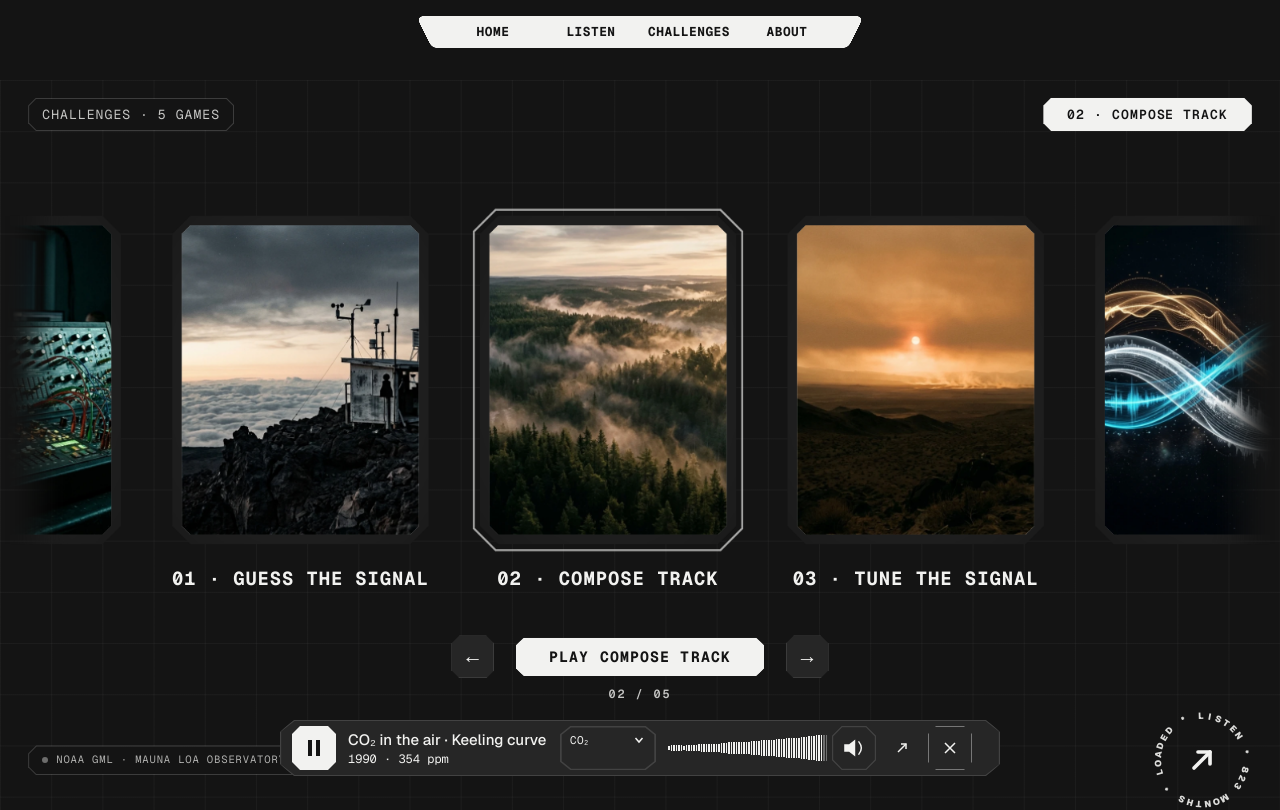
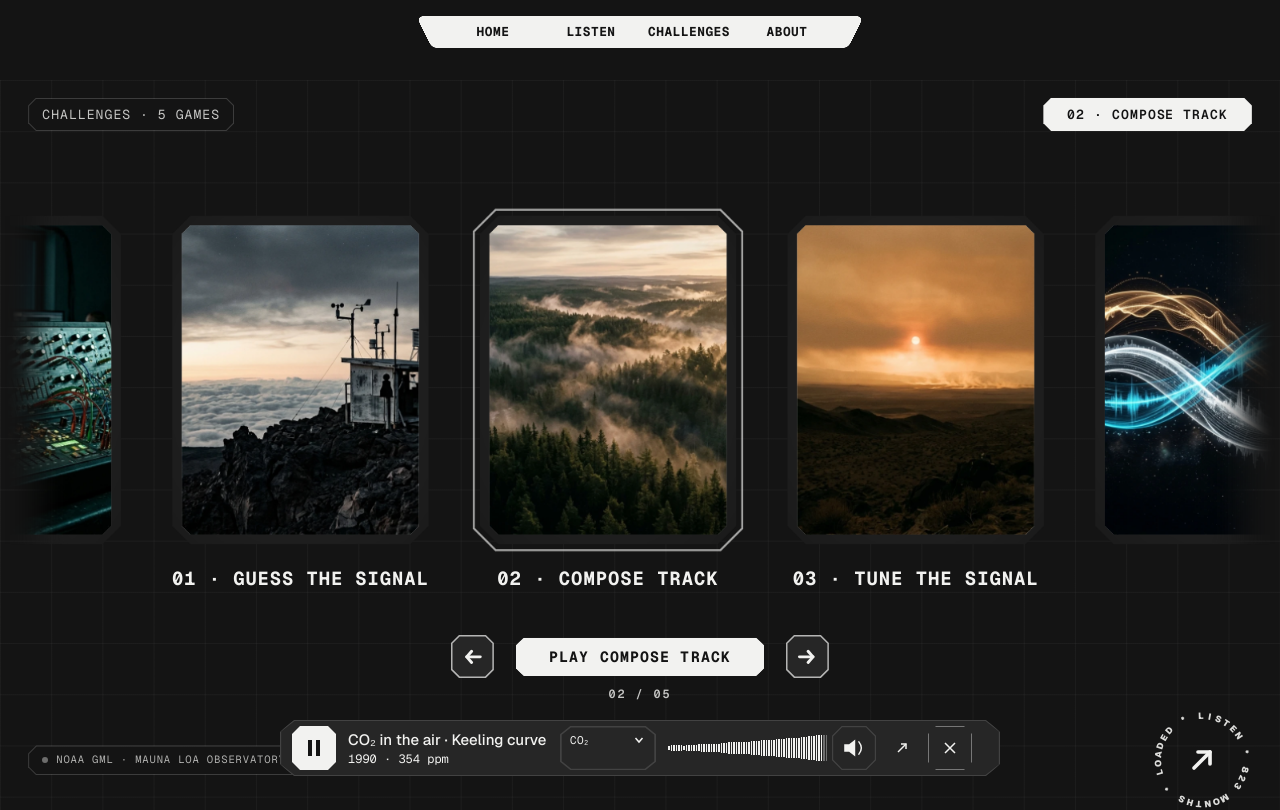
Before and after one commit to acheronx0577/Earth-Juke-Box-Sonifysphere, a Next.js app: page /story in a window 1280 px wide. Shown: the top 810 px of the page. Built offline with nearby package versions, Linux system fonts and the light colour scheme; no server answers.

Commit message:
Redraw the carousel arrow buttons as even octagons.
Replace the stretched chamfer graphic with a stroked octagon whose outline stays the same weight on the cut corners, and enlarge the arrows to about half the button.

Co-authored-by: AcheronX. <richardhuynh53@gmail.com>

```diff
--- a/src/app/story-chapters.css
+++ b/src/app/story-chapters.css
@@ -70,9 +70,10 @@
 .story-btn-glyph {
   position: relative;
   z-index: 1;
-  font-family: var(--font-geist-mono), monospace;
-  font-size: clamp(16px, 0.7vw + 12px, 28px);
-  line-height: 1;
+  width: 46%;
+  height: 46%;
+  display: block;
+  overflow: visible;
   color: #f2f2f0;
 }
 
@@ -103,7 +104,6 @@
 }
 
 .story-chip-solid,
-.story-btn-round,
 .story-btn-pill {
   clip-path: var(--clip-chamfer-8);
 }
@@ -283,12 +283,24 @@
   justify-content: center;
   width: clamp(40px, 2.1vw + 16px, 72px);
   height: clamp(40px, 2.1vw + 16px, 72px);
+  padding: 0;
   background: transparent;
   border: none;
+  color: #f2f2f0;
   cursor: pointer;
   transition: transform 0.25s cubic-bezier(0.34, 1.56, 0.64, 1),
               filter 0.25s ease,
               opacity 0.2s ease;
+}
+
+.story-btn-frame {
+  position: absolute;
+  inset: 0;
+  display: block;
+  width: 100%;
+  height: 100%;
+  overflow: visible;
+  pointer-events: none;
 }
 
 .story-btn-round:hover {
--- a/src/components/story/StoryChaptersCarousel.tsx
+++ b/src/components/story/StoryChaptersCarousel.tsx
@@ -1,6 +1,6 @@
 "use client";
 
-import { useState, useEffect, useCallback, useRef, type MouseEvent } from "react";
+import { useState, useEffect, useLayoutEffect, useCallback, useRef, type MouseEvent } from "react";
 import Link from "next/link";
 import { useRouter } from "next/navigation";
 import gsap from "gsap";
@@ -101,6 +101,82 @@ const CHAPTERS: ChapterData[] = [
  * cards travel toward the left edge and the following card enters from the right.
  */
 const FLOW_SPEED = 0.8;
+
+function OctagonPlate() {
+  const ref = useRef<SVGSVGElement>(null);
+  const [size, setSize] = useState({ w: 48, h: 48 });
+
+  useLayoutEffect(() => {
+    const el = ref.current;
+    if (!el) return;
+    const read = () => {
+      const rect = el.getBoundingClientRect();
+      const w = Math.max(1, Math.round(rect.width * 100) / 100);
+      const h = Math.max(1, Math.round(rect.height * 100) / 100);
+      setSize((prev) => (prev.w === w && prev.h === h ? prev : { w, h }));
+    };
+    read();
+    const observer = new ResizeObserver(read);
+    observer.observe(el);
+    return () => observer.disconnect();
+  }, []);
+
+  const cut = 8;
+  const stroke = 1.5;
+  const half = stroke / 2;
+  const join = cut + half * (Math.SQRT2 - 1);
+  const { w, h } = size;
+  const points = [
+    [join, half],
+    [w - join, half],
+    [w - half, join],
+    [w - half, h - join],
+    [w - join, h - half],
+    [join, h - half],
+    [half, h - join],
+    [half, join],
+  ]
+    .map(([x, y]) => `${x.toFixed(2)},${y.toFixed(2)}`)
+    .join(" ");
+
+  return (
+    <svg ref={ref} className="story-btn-frame" aria-hidden="true" viewBox={`0 0 ${w} ${h}`}>
+      <polygon
+        points={points}
+        fill="#262626"
+        stroke="#f2f2f0"
+        strokeOpacity={0.72}
+        strokeWidth={stroke}
+        strokeLinejoin="miter"
+        vectorEffect="non-scaling-stroke"
+      />
+    </svg>
+  );
+}
+
+function StepArrow({ direction }: { readonly direction: "prev" | "next" }) {
+  const left = direction === "prev";
+  return (
+    <svg className="story-btn-glyph" viewBox="4 5 16 14" aria-hidden="true" fill="none">
+      <line
+        x1={left ? 18 : 6}
+        y1="12"
+        x2={left ? 7 : 17}
+        y2="12"
+        stroke="currentColor"
+        strokeWidth="2.4"
+        strokeLinecap="round"
+      />
+      <polyline
+        points={left ? "11 7.5 7 12 11 16.5" : "13 7.5 17 12 13 16.5"}
+        stroke="currentColor"
+        strokeWidth="2.4"
+        strokeLinecap="round"
+        strokeLinejoin="round"
+      />
+    </svg>
+  );
+}
 
 function UpRightArrow({ className }: { readonly className?: string }) {
   return (
@@ -293,12 +369,8 @@ export function StoryChaptersCarousel() {
               className="story-btn-round"
               aria-label="Previous Challenge"
             >
-              <img
-                src="/assets/story/16f81.svg"
-                alt=""
-                className="absolute inset-0 size-full pointer-events-none"
-              />
-              <span className="story-btn-glyph">←</span>
+              <OctagonPlate />
+              <StepArrow direction="prev" />
             </button>
 
             <Link
@@ -327,12 +399,8 @@ export function StoryChaptersCarousel() {
               className="story-btn-round"
               aria-label="Next Challenge"
             >
-              <img
-                src="/assets/story/16f81.svg"
-                alt=""
-                className="absolute inset-0 size-full pointer-events-none"
-              />
-              <span className="story-btn-glyph">→</span>
+              <OctagonPlate />
+              <StepArrow direction="next" />
             </button>
           </div>
 
```
